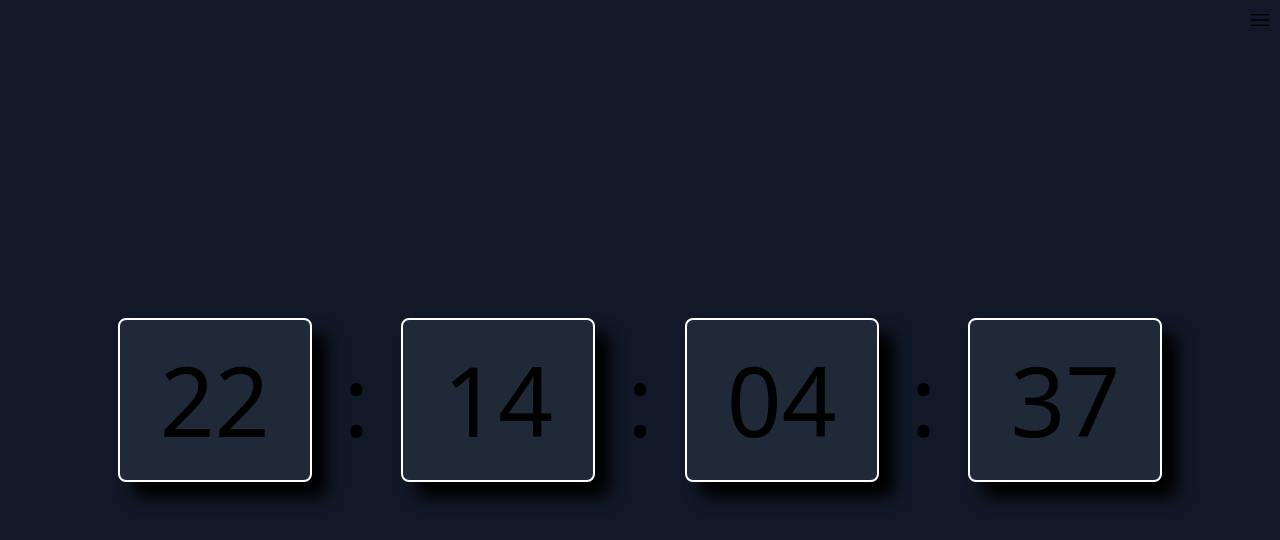
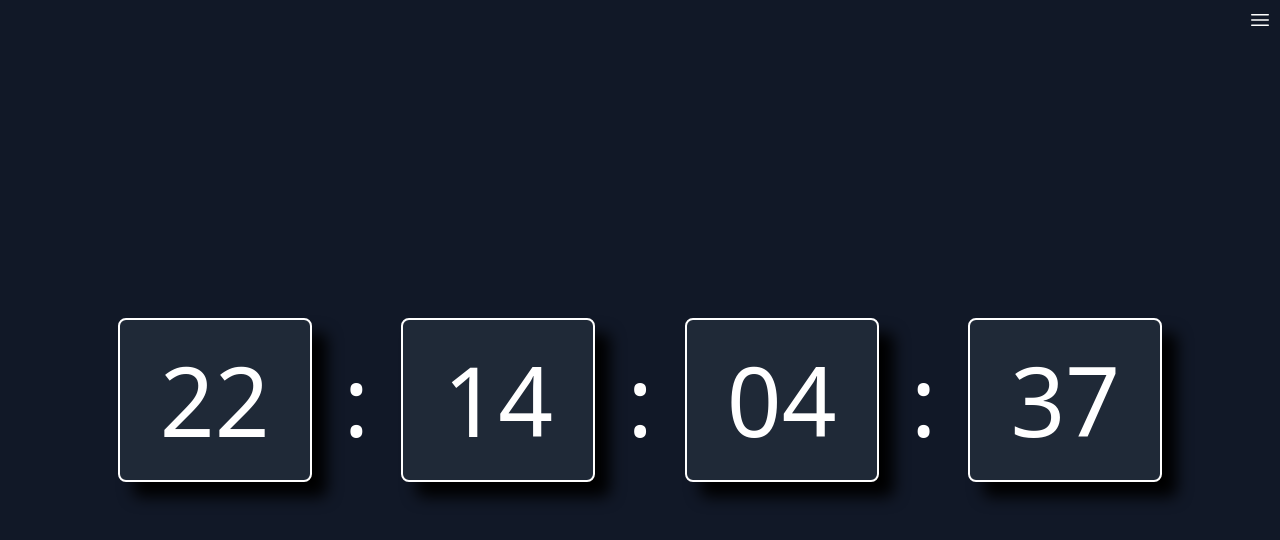
Before and after one commit to GregArendXavier/prismeira-league-stats, a Next.js app in the folder prismeira-league-stats-front/: page / in a window 1280 px wide. Shown: the top 540 px of the page. Built offline with nearby package versions, Linux system fonts and the light colour scheme.

Commit message:
alter 16.02 v2

```diff
--- a/prismeira-league-stats-front/src/pages/index.tsx
+++ b/prismeira-league-stats-front/src/pages/index.tsx
@@ -54,7 +54,7 @@ export default function Home() {
   return (
     <div className="flex flex-col h-screen">
       <div className="absolute top-0 right-0 flex justify-center items-start">
-        <button className={`hover:bg-gray-800 p-2`} onClick={e => setMenu(!menu)}>
+        <button className={`hover:bg-gray-800 p-2 text-white`} onClick={e => setMenu(!menu)}>
           {IconMenu}
         </button>
         {menu ?
@@ -101,25 +101,25 @@ export default function Home() {
                 />
           </div>
         : null}
-        <span className='dkp:text-8xl bg-gray-800 mx-4 dkp:py-8 dkp:px-10 rounded-lg border-2 border-white cel:p-3 cel:text-xl' style={{
+        <span className='dkp:text-8xl text-white bg-gray-800 mx-4 dkp:py-8 dkp:px-10 rounded-lg border-2 border-white cel:p-3 cel:text-xl' style={{
           boxShadow: "15px 15px 15px #000"
         }}>
           {dias < 10 ? `0${dias}` : dias}
         </span>
-        <span className="dkp:text-8xl dkp:mx-4 cel:text-xl cel:mx-0">:</span>
-        <span className='dkp:text-8xl bg-gray-800 mx-4 dkp:py-8 dkp:px-10 rounded-lg border-2 border-white cel:p-3 cel:text-xl' style={{
+        <span className="dkp:text-8xl text-white dkp:mx-4 cel:text-xl cel:mx-0">:</span>
+        <span className='dkp:text-8xl text-white bg-gray-800 mx-4 dkp:py-8 dkp:px-10 rounded-lg border-2 border-white cel:p-3 cel:text-xl' style={{
           boxShadow: "15px 15px 15px #000"
         }}>
         {horas < 10 ? `0${horas}` : horas}
         </span>
-        <span className="dkp:text-8xl dkp:mx-4 cel:text-xl cel:mx-0">:</span>
-        <span className='dkp:text-8xl bg-gray-800 mx-4 dkp:py-8 dkp:px-10 rounded-lg border-2 border-white cel:p-3 cel:text-xl' style={{
+        <span className="dkp:text-8xl text-white dkp:mx-4 cel:text-xl cel:mx-0">:</span>
+        <span className='dkp:text-8xl text-white bg-gray-800 mx-4 dkp:py-8 dkp:px-10 rounded-lg border-2 border-white cel:p-3 cel:text-xl' style={{
           boxShadow: "15px 15px 15px #000"
         }}>
           {minutos < 10 ? `0${minutos}` : minutos}
         </span>
-        <span className="dkp:text-8xl dkp:mx-4 cel:text-xl cel:mx-0">:</span>
-        <span className='dkp:text-8xl bg-gray-800 mx-4 dkp:py-8 dkp:px-10 rounded-lg border-2 border-white cel:p-3 cel:text-xl' style={{
+        <span className="dkp:text-8xl text-white dkp:mx-4 cel:text-xl cel:mx-0">:</span>
+        <span className='dkp:text-8xl text-white bg-gray-800 mx-4 dkp:py-8 dkp:px-10 rounded-lg border-2 border-white cel:p-3 cel:text-xl' style={{
           boxShadow: "15px 15px 15px #000"
         }}>
           {segundos < 10 ? `0${segundos}` : segundos}
```
